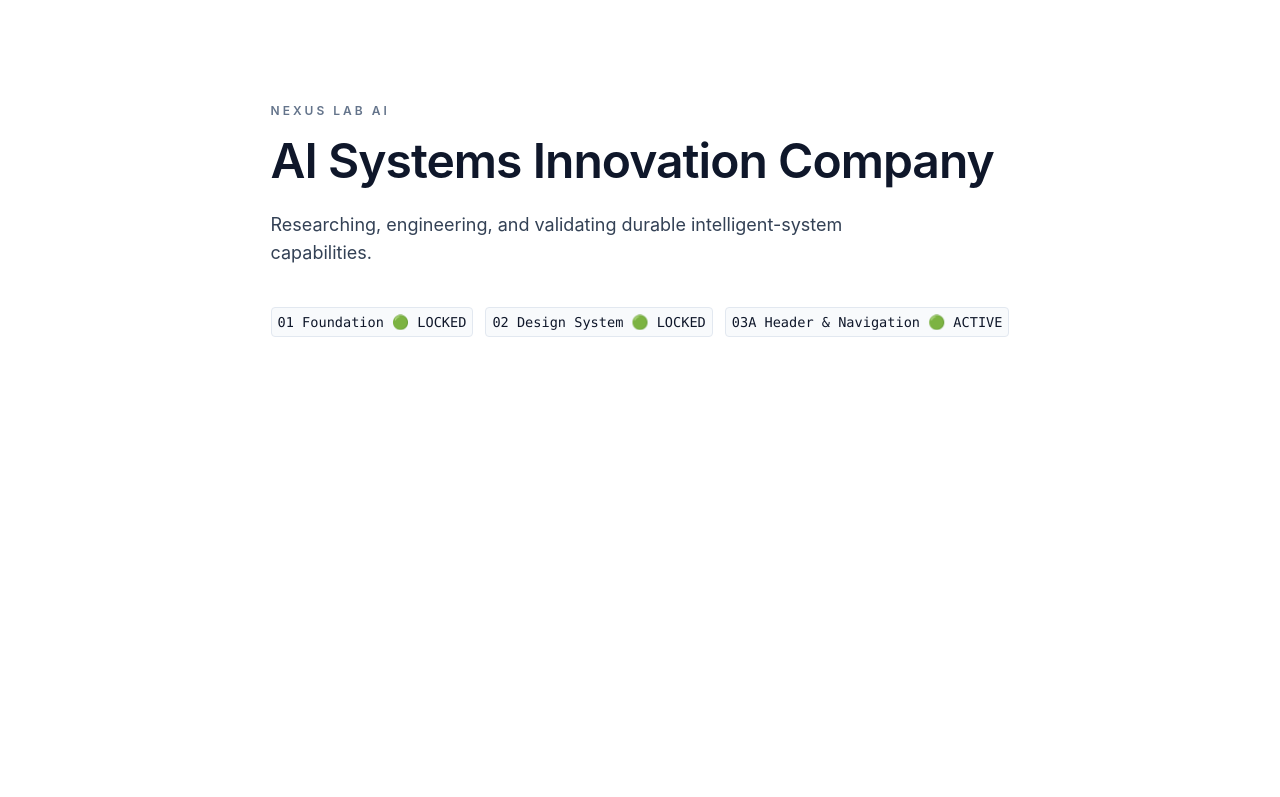
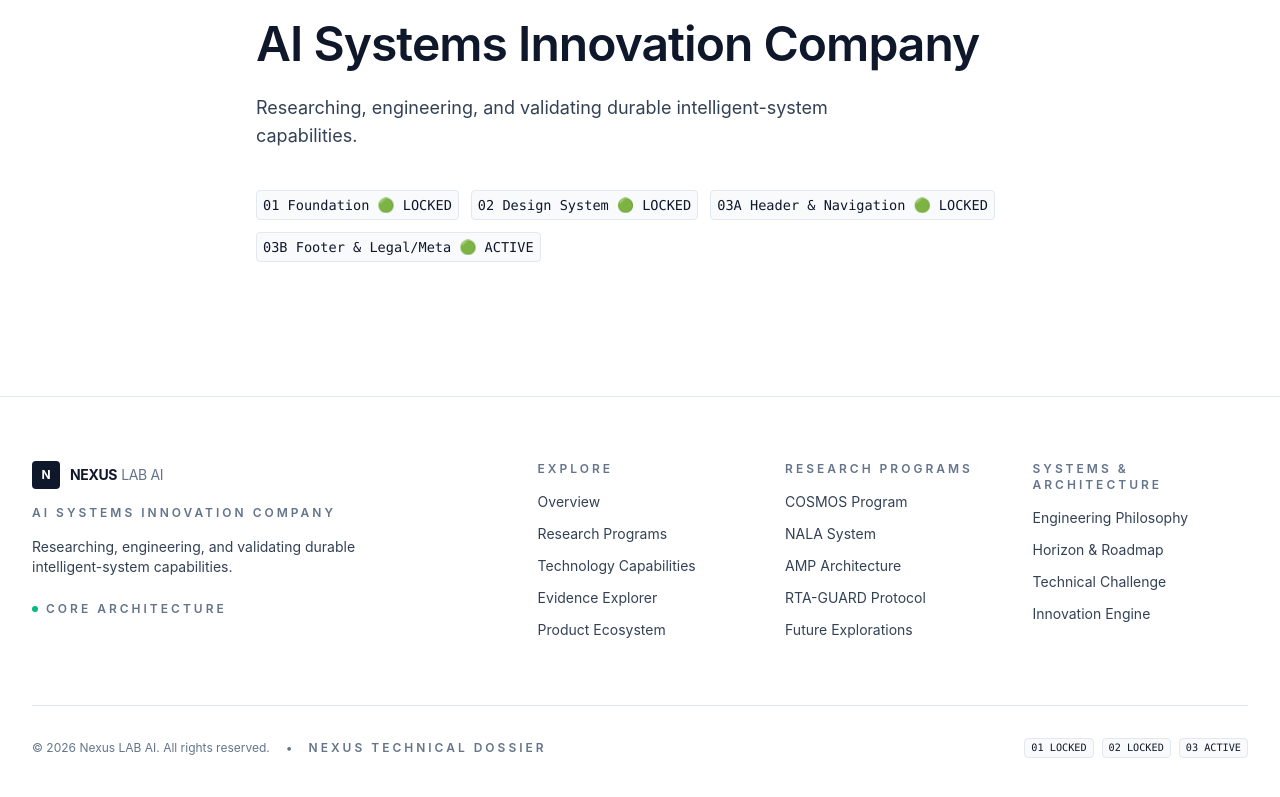
Before and after one commit to Roy12233444/nexus-lab-ai-technical, a React (Vite) app: page / in a window 1280 px wide. Shown: the part 213-1010 px from the top of the page. Before the commit the page ends 801 px from the top, so only its background shows below. Built offline with nearby package versions, Linux system fonts and the light colour scheme.

Commit message:
feat(shell): implement global Footer and legal/meta system in Task 03B

```diff
--- a/src/app/App.tsx
+++ b/src/app/App.tsx
@@ -1,4 +1,5 @@
 import { Header } from '@/components/layout/Header';
+import { Footer } from '@/components/layout/Footer';
 
 function App() {
   return (
@@ -6,7 +7,7 @@ function App() {
       <Header currentPath="/" />
 
       <main className="flex-1">
-        <section className="nexus-container flex min-h-[calc(100vh-4rem)] items-center py-24">
+        <section className="nexus-container flex min-h-[calc(100vh-16rem)] items-center py-24">
           <div className="nexus-reading-container">
             <p className="nexus-meta-label mb-4">Nexus LAB AI</p>
 
@@ -21,11 +22,14 @@ function App() {
             <div className="mt-10 flex flex-wrap gap-3">
               <span className="nexus-code-inline">01 Foundation 🟢 LOCKED</span>
               <span className="nexus-code-inline">02 Design System 🟢 LOCKED</span>
-              <span className="nexus-code-inline">03A Header & Navigation 🟢 ACTIVE</span>
+              <span className="nexus-code-inline">03A Header & Navigation 🟢 LOCKED</span>
+              <span className="nexus-code-inline">03B Footer & Legal/Meta 🟢 ACTIVE</span>
             </div>
           </div>
         </section>
       </main>
+
+      <Footer />
     </div>
   );
 }
--- a/src/components/layout/Footer.tsx
+++ b/src/components/layout/Footer.tsx
@@ -0,0 +1,114 @@
+import React from 'react';
+import clsx from 'clsx';
+import { FOOTER_NAV_GROUPS, ROUTES } from '@/lib/routes';
+import { SITE_CONFIG, SYSTEM_MILESTONES } from '@/lib/constants';
+import { StatusIndicator } from '@/components/ui/StatusIndicator';
+
+export interface FooterProps {
+  className?: string;
+  onNavigate?: (href: string) => void;
+}
+
+export const Footer: React.FC<FooterProps> = ({ className, onNavigate }) => {
+  return (
+    <footer
+      role="contentinfo"
+      aria-label="Nexus LAB AI Footer"
+      className={clsx(
+        'w-full border-t border-[var(--nexus-border-default)] bg-[var(--nexus-bg-primary)] text-[var(--nexus-text-secondary)]',
+        className
+      )}
+    >
+      <div className="nexus-container py-16">
+        {/* Main Grid: Identity + Navigation Groups */}
+        <div className="grid grid-cols-1 gap-12 lg:grid-cols-5">
+          {/* Identity Column (2 Cols on lg) */}
+          <div className="flex flex-col gap-4 lg:col-span-2">
+            <a
+              href={ROUTES.HOME}
+              onClick={(e) => {
+                if (onNavigate) {
+                  e.preventDefault();
+                  onNavigate(ROUTES.HOME);
+                }
+              }}
+              aria-label="Nexus LAB AI Home"
+              className="inline-flex w-fit items-center gap-2.5 rounded-[var(--nexus-radius-sm)] select-none focus-visible:ring-2 focus-visible:ring-[var(--nexus-text-primary)] focus-visible:outline-none"
+            >
+              <div className="flex h-7 w-7 items-center justify-center rounded-[var(--nexus-radius-sm)] bg-[var(--nexus-text-primary)] text-xs font-bold text-[var(--nexus-text-inverse)]">
+                N
+              </div>
+              <span className="text-sm font-bold tracking-tight text-[var(--nexus-text-primary)]">
+                NEXUS<span className="ml-1 font-normal text-[var(--nexus-text-muted)]">LAB AI</span>
+              </span>
+            </a>
+
+            <p className="nexus-meta-label text-xs text-[var(--nexus-text-muted)]">
+              {SITE_CONFIG.tagline}
+            </p>
+
+            <p className="nexus-body-sm max-w-sm text-[var(--nexus-text-secondary)]">
+              {SITE_CONFIG.missionStatement}
+            </p>
+
+            <div className="mt-2 flex items-center gap-2">
+              <StatusIndicator status="active" label="CORE ARCHITECTURE" size="sm" />
+            </div>
+          </div>
+
+          {/* Navigation Columns (3 Cols on lg) */}
+          <div className="grid grid-cols-1 gap-8 sm:grid-cols-3 lg:col-span-3">
+            {FOOTER_NAV_GROUPS.map((group) => (
+              <div key={group.title} className="flex flex-col gap-3">
+                <span className="nexus-meta-label text-xs font-semibold text-[var(--nexus-text-primary)]">
+                  {group.title}
+                </span>
+
+                <ul className="m-0 flex list-none flex-col gap-2 p-0" role="list">
+                  {group.items.map((item) => (
+                    <li key={item.href}>
+                      <a
+                        href={item.href}
+                        onClick={(e) => {
+                          if (onNavigate) {
+                            e.preventDefault();
+                            onNavigate(item.href);
+                          }
+                        }}
+                        className="nexus-body-sm nexus-transition-fast rounded-[var(--nexus-radius-sm)] text-[var(--nexus-text-secondary)] hover:text-[var(--nexus-text-primary)] focus-visible:ring-2 focus-visible:ring-[var(--nexus-text-primary)] focus-visible:outline-none"
+                      >
+                        {item.label}
+                      </a>
+                    </li>
+                  ))}
+                </ul>
+              </div>
+            ))}
+          </div>
+        </div>
+
+        {/* Bottom Bar: Legal & System Metadata */}
+        <div className="mt-16 flex flex-col items-center justify-between gap-4 border-t border-[var(--nexus-border-default)] pt-8 sm:flex-row">
+          <div className="flex flex-wrap items-center gap-4 text-xs text-[var(--nexus-text-muted)]">
+            <span>
+              &copy; {SITE_CONFIG.year} {SITE_CONFIG.name}. All rights reserved.
+            </span>
+            <span>&bull;</span>
+            <span className="nexus-meta-label text-[10px]">{SITE_CONFIG.license}</span>
+          </div>
+
+          {/* System Milestone Status Chips */}
+          <div className="flex flex-wrap items-center gap-2 text-xs">
+            <span className="nexus-code-inline text-[11px]">01 {SYSTEM_MILESTONES.foundation}</span>
+            <span className="nexus-code-inline text-[11px]">
+              02 {SYSTEM_MILESTONES.designSystem}
+            </span>
+            <span className="nexus-code-inline text-[11px]">03 {SYSTEM_MILESTONES.shell}</span>
+          </div>
+        </div>
+      </div>
+    </footer>
+  );
+};
+
+Footer.displayName = 'Footer';
--- a/src/lib/constants.ts
+++ b/src/lib/constants.ts
@@ -0,0 +1,22 @@
+/**
+ * Nexus LAB AI — Canonical System Constants & Metadata
+ */
+
+export const SITE_CONFIG = {
+  name: 'Nexus LAB AI',
+  brandName: 'NEXUS LAB AI',
+  shortName: 'Nexus',
+  tagline: 'AI Systems Innovation Company',
+  missionStatement:
+    'Researching, engineering, and validating durable intelligent-system capabilities.',
+  year: 2026,
+  version: '1.0.0',
+  license: 'Nexus Technical Dossier',
+  repositoryUrl: 'https://github.com/Roy12233444/nexus-lab-ai-technical',
+} as const;
+
+export const SYSTEM_MILESTONES = {
+  foundation: 'LOCKED',
+  designSystem: 'LOCKED',
+  shell: 'ACTIVE',
+} as const;
--- a/src/lib/routes.ts
+++ b/src/lib/routes.ts
@@ -29,6 +29,11 @@ export interface NavItem {
   description?: string;
 }
 
+export interface NavGroup {
+  title: string;
+  items: NavItem[];
+}
+
 export const PRIMARY_NAV_ITEMS: NavItem[] = [
   { label: 'Overview', href: ROUTES.HOME },
   { label: 'Research', href: ROUTES.RESEARCH },
@@ -39,3 +44,35 @@ export const PRIMARY_NAV_ITEMS: NavItem[] = [
   { label: 'Future', href: ROUTES.FUTURE },
   { label: 'Challenge', href: ROUTES.CHALLENGE },
 ];
+
+export const FOOTER_NAV_GROUPS: NavGroup[] = [
+  {
+    title: 'Explore',
+    items: [
+      { label: 'Overview', href: ROUTES.HOME },
+      { label: 'Research Programs', href: ROUTES.RESEARCH },
+      { label: 'Technology Capabilities', href: ROUTES.TECHNOLOGY },
+      { label: 'Evidence Explorer', href: ROUTES.EVIDENCE },
+      { label: 'Product Ecosystem', href: ROUTES.PRODUCTS },
+    ],
+  },
+  {
+    title: 'Research Programs',
+    items: [
+      { label: 'COSMOS Program', href: ROUTES.RESEARCH_COSMOS },
+      { label: 'NALA System', href: ROUTES.RESEARCH_NALA },
+      { label: 'AMP Architecture', href: ROUTES.RESEARCH_AMP },
+      { label: 'RTA-GUARD Protocol', href: ROUTES.RESEARCH_RTA_GUARD },
+      { label: 'Future Explorations', href: ROUTES.RESEARCH_FUTURE },
+    ],
+  },
+  {
+    title: 'Systems & Architecture',
+    items: [
+      { label: 'Engineering Philosophy', href: ROUTES.PHILOSOPHY },
+      { label: 'Horizon & Roadmap', href: ROUTES.FUTURE },
+      { label: 'Technical Challenge', href: ROUTES.CHALLENGE },
+      { label: 'Innovation Engine', href: ROUTES.INNOVATION_ENGINE },
+    ],
+  },
+];
```
Also changed, not shown: 1 other file (tests, documents, lock files or other folders).
